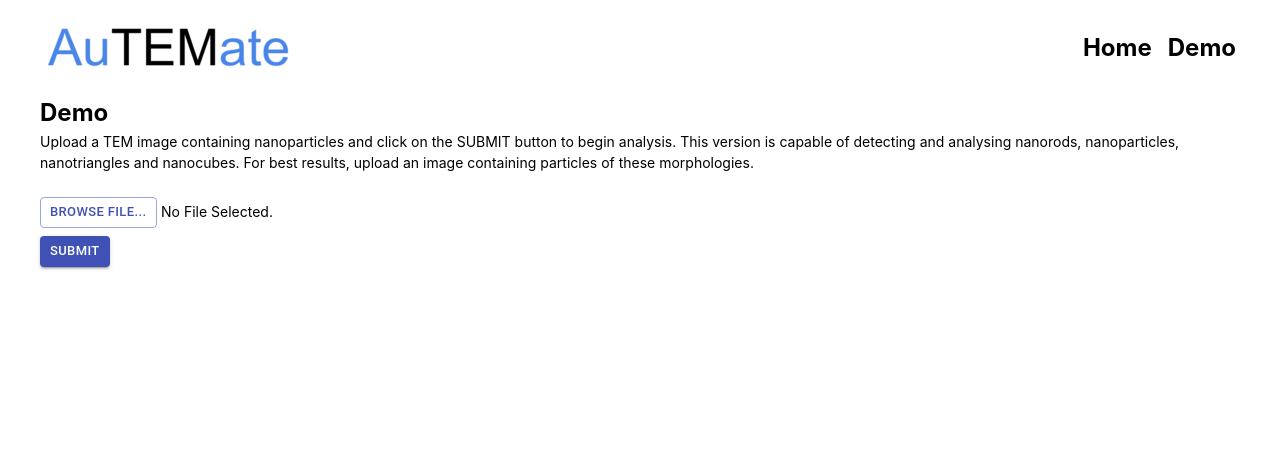
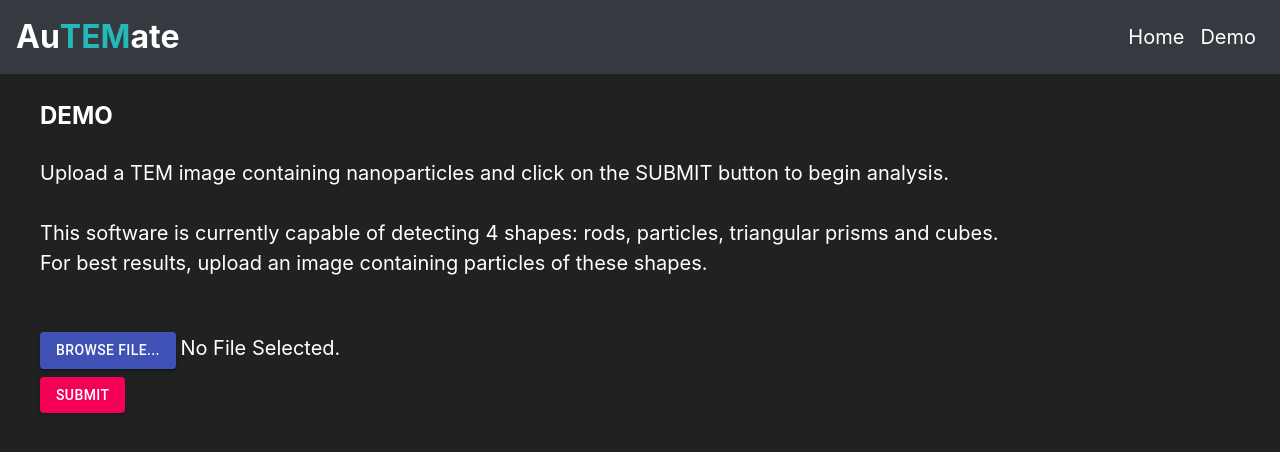
Before and after one commit to CederGroupHub/TEMExtraction-webapp, a React (Create React App) app in the folder client/: page /demo in a window 1280 px wide. Shown: the top 452 px of the page. Built offline with nearby package versions, Linux system fonts and the light colour scheme; a web font is replaced by a local one.

Commit message:
Formatting changes and dark theme

```diff
--- a/client/public/index.html
+++ b/client/public/index.html
@@ -23,7 +23,7 @@
     -->
     <title>React Image Upload</title>
   </head>
-  <body>
+  <body style="background-color:#202222">
     <noscript>
       You need to enable JavaScript to run this app.
     </noscript>
--- a/client/src/App.js
+++ b/client/src/App.js
@@ -8,9 +8,7 @@ export default class App extends Component {
     render() {
         return (
             <React.Fragment>
-                <div className='padding-navbar'>
-                    {nav()}
-                </div>
+                {nav()}<br/>
                 <Router>
                     <Home path="/" />
                     <Demo path="/demo/" />
--- a/client/src/Buttons.js
+++ b/client/src/Buttons.js
@@ -8,13 +8,13 @@ export default props =>
     <div>
       <input accept="image/*" id="file-upload" type="file" onChange={props.onChange}/>
       <label htmlFor="file-upload">
-        <Button size='small' variant="outlined" color="primary" component="span">
+        <Button variant="contained" color="primary" component="span">
           Browse File...
         </Button>{" "}
-        <Text style={{display: 'inline'}} color='black' fontSize={[1, 1, 1]}>{props.text}</Text>
+        <Text style={{display: 'inline'}} color='white' fontSize={[1, 2, 3]}>{props.text}</Text>
       </label>
     </div>
-    <Button size='small' variant='contained' color='primary' onClick={props.onClick}>
+    <Button variant='contained' color='secondary' onClick={props.onClick}>
       Submit
     </Button>
   </div>
--- a/client/src/Demo.js
+++ b/client/src/Demo.js
@@ -101,9 +101,9 @@ export default class Demo extends Component {
           )
         default:
           return (
-            <div className='buttons'>
+            // <div className='buttons'>
               <Buttons text={this.state.text} onChange={this.onChange} onClick={this.onClick}/>
-            </div>
+            // </div>
           )
       }
     }
@@ -111,11 +111,12 @@ export default class Demo extends Component {
     const intro = () => {
       return (
         <div>
-          <Text color='black' fontWeight='bold' fontSize={[2, 3, 4]}>Demo</Text>
-          <Text color='black' fontSize={[1, 1, 1]}>
-            Upload a TEM image containing nanoparticles and click on the SUBMIT button to begin analysis.
-            This version is capable of detecting and analysing nanorods, nanoparticles, nanotriangles and
-            nanocubes. For best results, upload an image containing particles of these morphologies.
+          <Text color='white' fontWeight='bold' fontSize={[2, 3, 4]}>DEMO</Text><br/>
+          <Text color='white' fontSize={[1, 2, 3]}>
+            Upload a TEM image containing nanoparticles and click on the SUBMIT button to begin analysis.<br/><br/>
+            This software is currently capable of detecting 4 shapes: rods, particles, triangular prisms and
+            cubes.<br/>
+            For best results, upload an image containing particles of these shapes.<br/><br/>
           </Text>
         </div>
       );
--- a/client/src/Navbar.js
+++ b/client/src/Navbar.js
@@ -6,16 +6,27 @@ import { Link } from '@reach/router'
 import './App.css';
 import { Text } from 'rebass';
 
+function Logo() {
+  return (
+    <React.Fragment>
+      <Text style={{display: 'inline'}} color='white' fontWeight='bold' fontSize={[3, 4, 5]}>Au</Text>
+      <Text style={{display: 'inline'}} color='#26b7b7' fontWeight='bold' fontSize={[3, 4, 5]}>TEM</Text>
+      <Text style={{display: 'inline'}} color='white' fontWeight='bold' fontSize={[3, 4, 5]}>ate</Text>
+    </React.Fragment>
+  )
+}
+
 
 export default function nav(props) {
     return (
-      <Navbar>
-        <Navbar.Brand><Link to='/'><img src={TEMLogo} alt='' /></Link></Navbar.Brand>
+      <Navbar variant='dark' bg='dark'>
+        {/* <Navbar.Brand><Link to='/'><img src={TEMLogo} alt='' /></Link></Navbar.Brand> */}
+        <Navbar.Brand><Link to='/'>{Logo()}</Link></Navbar.Brand>
         <Navbar.Toggle />
         <Navbar.Collapse className="justify-content-end">
           <Nav>
-              <Nav.Link><Link to='/'><Text color='black' fontWeight='bold' fontSize={[2, 3, 4]}>Home</Text></Link></Nav.Link>
-              <Nav.Link><Link to='/demo/'><Text color='black' fontWeight='bold' fontSize={[2, 3, 4]}>Demo</Text></Link></Nav.Link>
+              <Nav.Link><Link to='/'><Text color='white' fontSize={[1, 2, 3]}>Home</Text></Link></Nav.Link>
+              <Nav.Link><Link to='/demo/'><Text color='white' fontSize={[1, 2, 3]}>Demo</Text></Link></Nav.Link>
           </Nav>
         </Navbar.Collapse>
       </Navbar>
```
